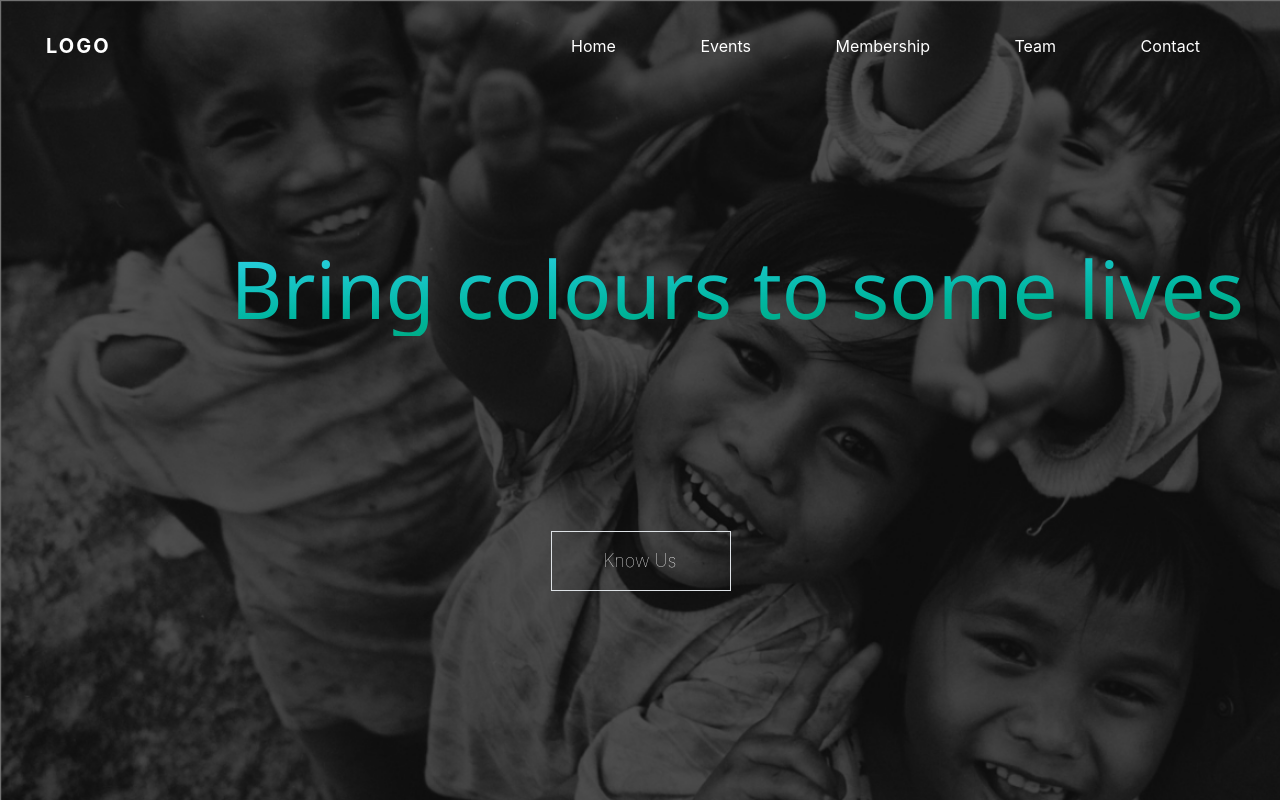
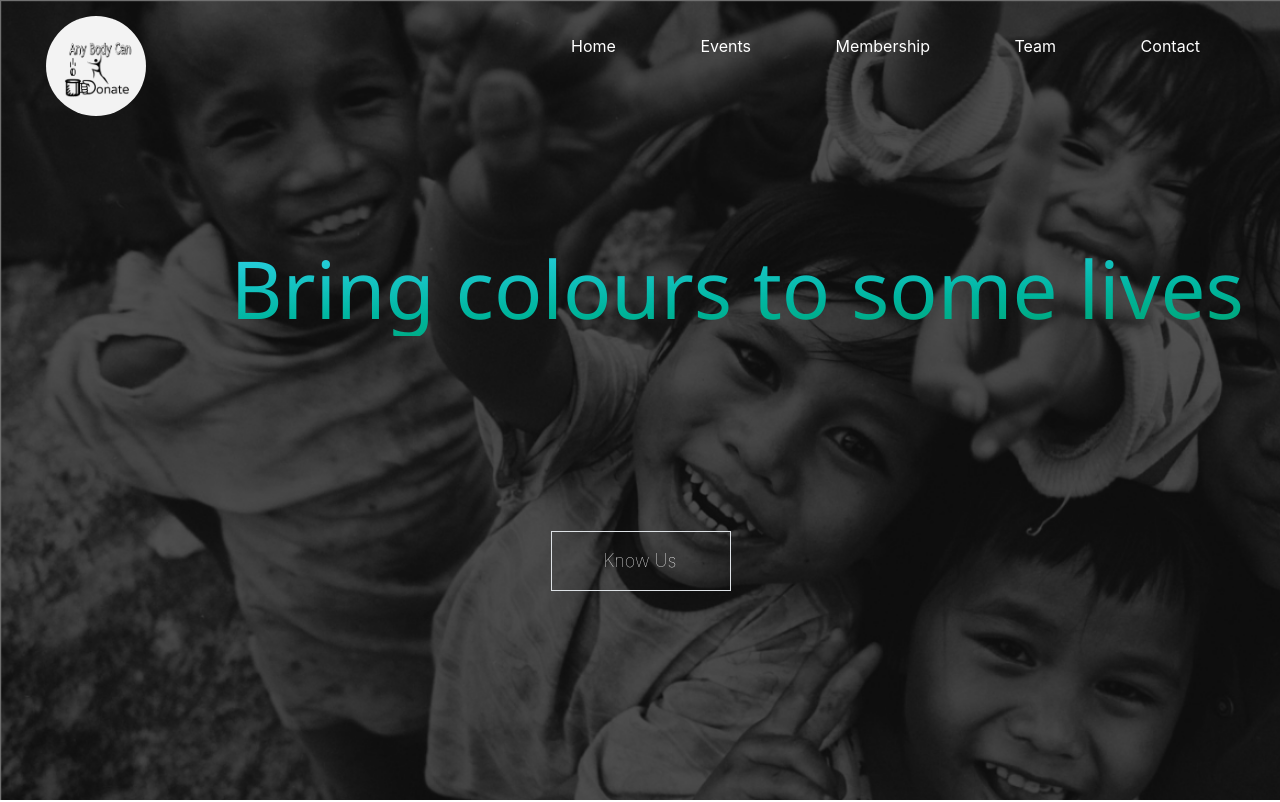
Before and after one commit to Yakshchopra/NGO, a plain HTML site: page landing/index.html in a window 1280 px wide. Shown: the top 802 px of the page. Drawn offline with nearby package versions, Linux system fonts and the light colour scheme.

Commit message:
added logo to nav bar

```diff
--- a/landing/index.html
+++ b/landing/index.html
@@ -22,7 +22,9 @@
                <i class="fa fa-bars fa-2x"></i>
             </div>
             <div class="logo">
-               LOGO
+              <i>
+                <img src="logo.png">
+             </i>
             </div>
             <div class="menu">
                <ul>
--- a/landing/styles.css
+++ b/landing/styles.css
@@ -4,6 +4,21 @@
 }
 html{
     scroll-behavior: smooth;
+}
+.logo{
+
+    border-radius: 50%;
+    text-align: center;
+    margin-right: 10px;
+    padding: 10px;
+    background-color: #f3f3f3;
+    font-size: 25;
+    display: inline-block;
+}
+.logo img{
+    display: block;
+    max-width: 10vh;
+    max-height: 10vh;
 }
 
 .head{
```
Also changed, not shown: landing/logo.png (added).
